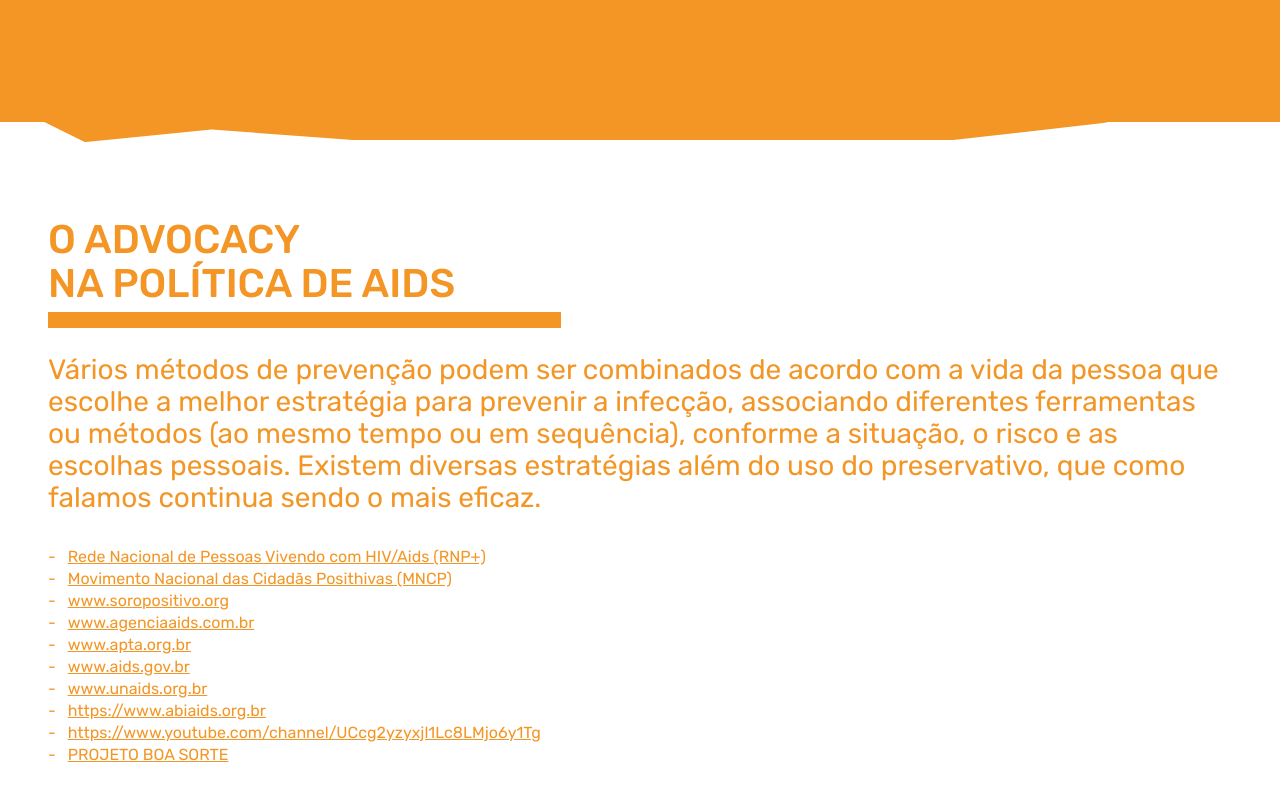
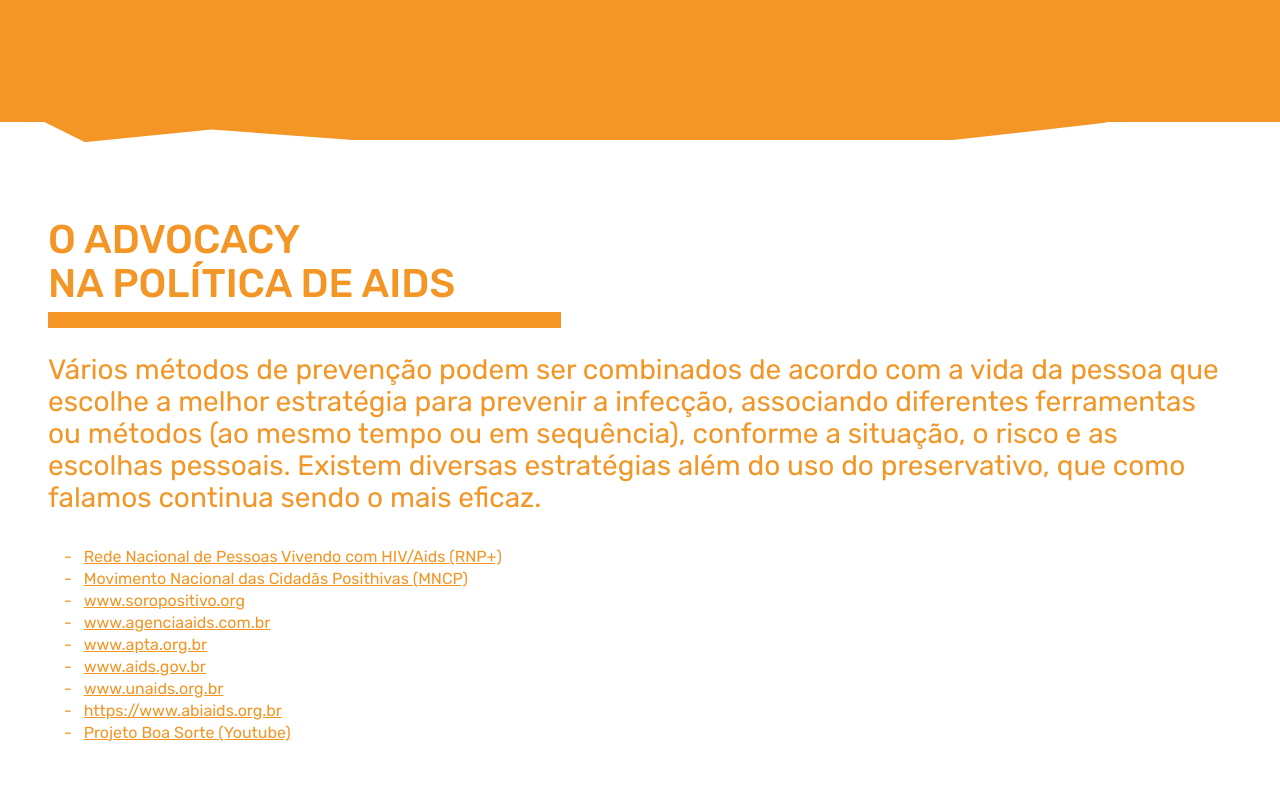
Before and after one commit to miguelzinhe/abong-site, a React (Create React App) app: page / in a window 1280 px wide. Shown: the part 10187-10987 px from the top of the page. Built offline with nearby package versions, Linux system fonts and the light colour scheme.

Commit message:
Fix advocacy section

```diff
--- a/public/sitesList.json
+++ b/public/sitesList.json
@@ -40,13 +40,8 @@
     "site_url": "https://abiaids.org.br"
   },
   {
-    "id": "youtube-channel",
-    "name": "https://www.youtube.com/channel/UCcg2yzyxjl1Lc8LMjo6y1Tg",
+    "id": "boa-sorte",
+    "name": "Projeto Boa Sorte (Youtube)",
     "site_url": "https://www.youtube.com/channel/UCcg2yzyxjl1Lc8LMjo6y1Tg"
-  },
-  {
-    "id": "boa-sorte",
-    "name": "PROJETO BOA SORTE",
-    "site_url": "https://"
   }
 ]
--- a/src/containers/Advocacy/index.js
+++ b/src/containers/Advocacy/index.js
@@ -125,6 +125,7 @@ const AdvocacyText = styled.div`
   ul {
     margin-top: 2rem;
     list-style: none;
+    margin: 2rem 1rem;
   }
 
   li {
```
